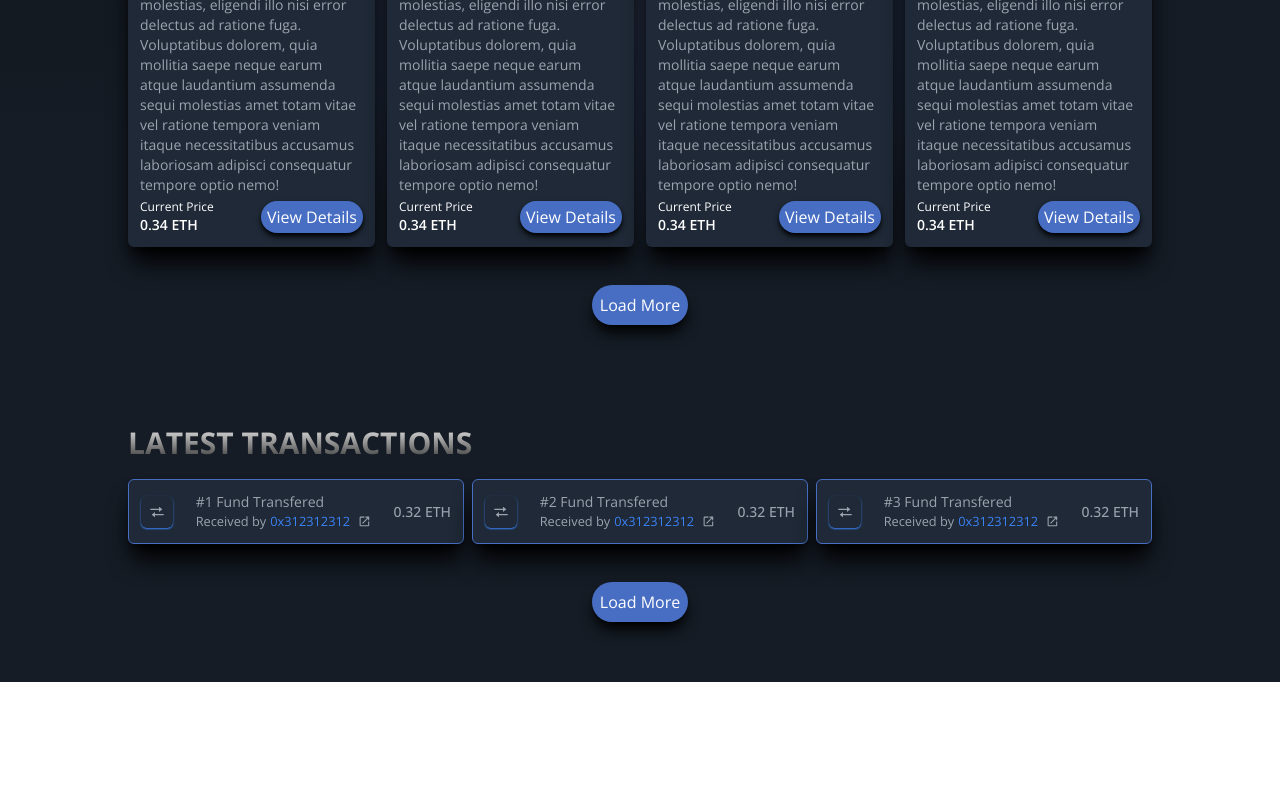
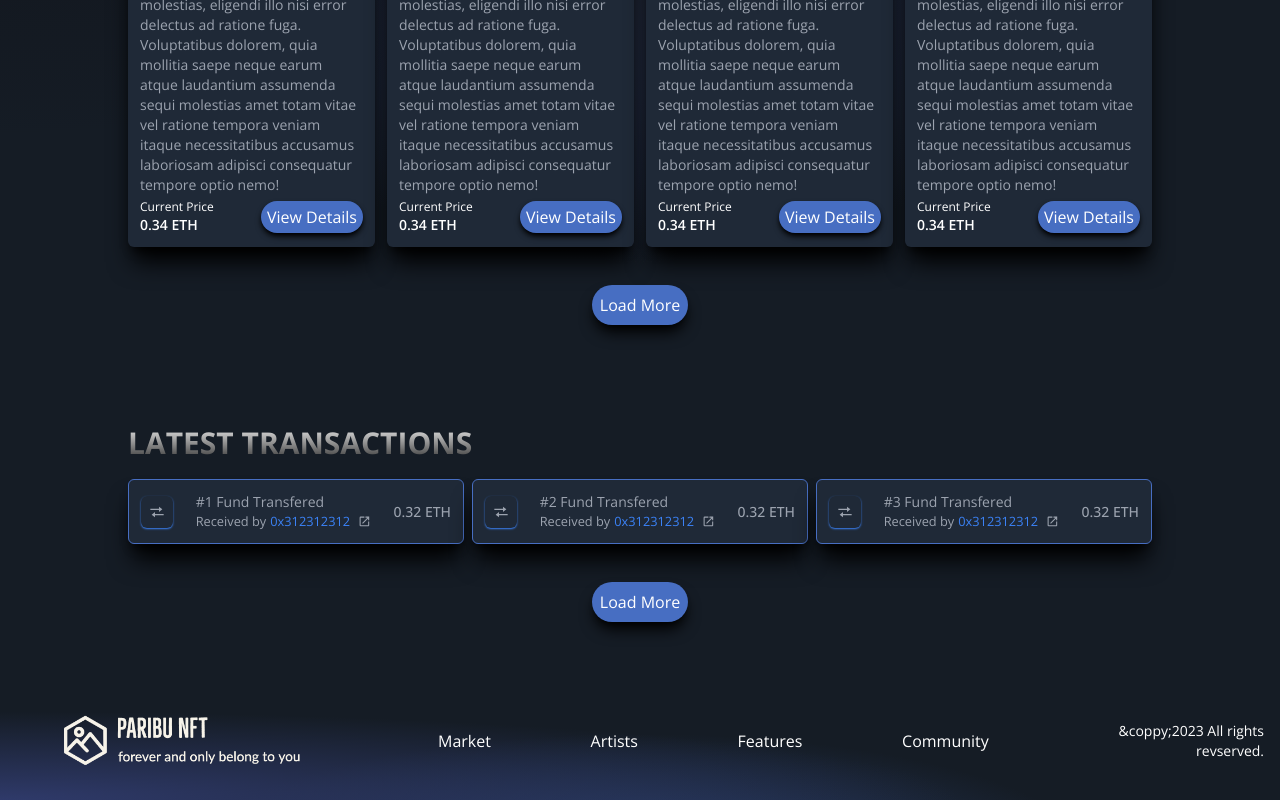
Before and after one commit to ulascan54/SolidityPracticum-ParibuHub-FinalCase, a React (Create React App) app: page / in a window 1280 px wide. Shown: the part 955-1755 px from the top of the page. Before the commit the page ends 1637 px from the top, so only its background shows below. Built offline with nearby package versions, Linux system fonts and the light colour scheme.

Commit message:
footer component is complated

```diff
--- a/src/App.jsx
+++ b/src/App.jsx
@@ -2,6 +2,7 @@ import Header from "./components/Header"
 import Hero from "./components/Hero"
 import Artworks from "./components/Artworks"
 import Transactions from "./components/Transactions"
+import Footer from "./components/Footer"
 
 const App = () => {
   return (
@@ -12,6 +13,7 @@ const App = () => {
       </div>
         <Artworks/>
         <Transactions/>
+        <Footer/>
     </div>
   )
 }
--- /dev/null
+++ b/src/components/Footer.jsx
@@ -0,0 +1,22 @@
+import MainLogo from '../assests/PARIBU-NFT-logos-transparent.png'
+
+const Footer = () => (
+    <div className='w-full flex flex-col md:justify-center justify-between items-center p-4 gradient-bg-footer'>
+        <div className='w-full flex sm:flex-row flex-col justify-between items-center my-4'>
+            <div className='flex flex-[0.45] justify-center'>
+                <img className=' w-60' src={MainLogo} alt="Main Logo" />
+            </div>
+            <div className='flex flex-1 justify-evenly items-center flex-wrap sm:mt-0 mt-5 w-full text-white text-base text-center'>
+                <p className=' cursor-pointer mx-2'>Market</p>
+                <p className=' cursor-pointer mx-2'>Artists</p>
+                <p className=' cursor-pointer mx-2'>Features</p>
+                <p className=' cursor-pointer mx-2'>Community</p>
+            </div>
+            <div className='flex flex-[0.25] flex-col-reverse items-center'>
+                <p className='text-white text-right text-sm'>&coppy;2023 All rights revserved.</p>
+            </div>
+        </div>
+    </div>
+)
+
+export default Footer
--- a/src/index.css
+++ b/src/index.css
@@ -39,7 +39,7 @@ body {
   background-color: #151c25;
   background-image: radial-gradient(
       at 0% 100%,
-      hsl(0deg 39% 30%) 0,
+      rgb(47, 58, 106) 0,
       transparent 53%
     ),
     radial-gradient(at 50% 150%, hsla(221, 44%, 30%, 1)  0, transparent 50%);
```
